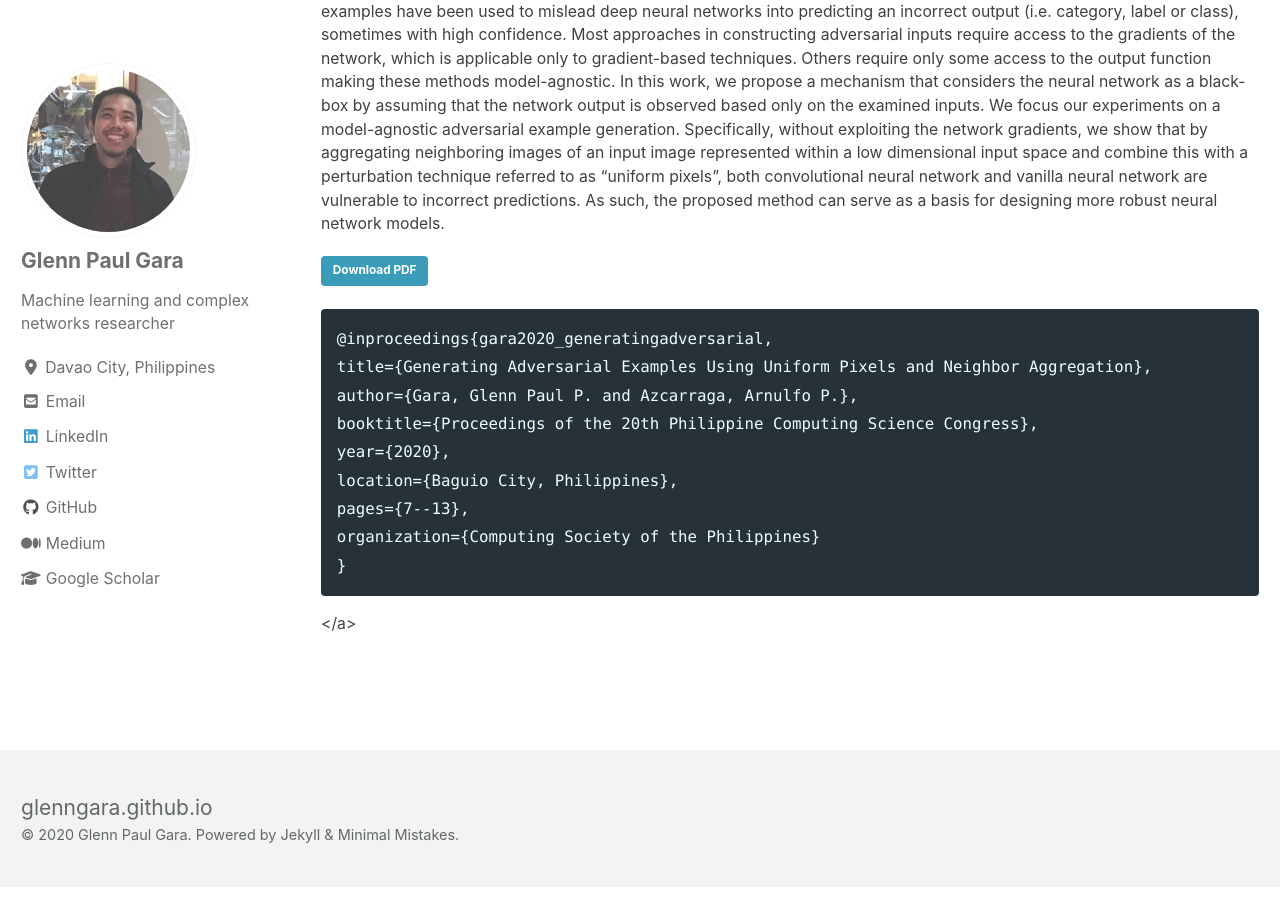
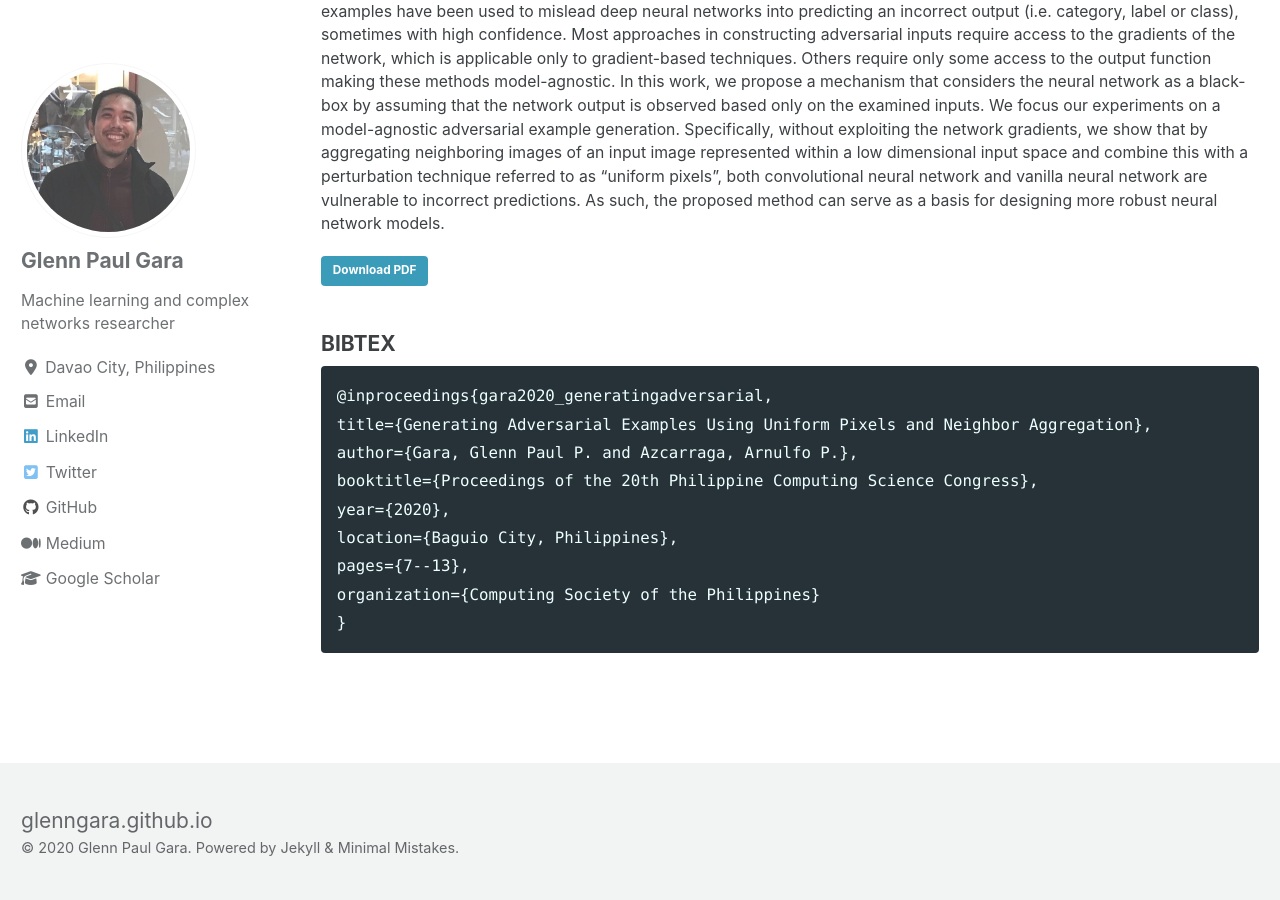
Before and after one commit to glenngara/glenngara.github.io, a Jekyll site: the page built from _pages/publications/generating-adversarial-examples.md, in a window 1280 px wide and 900 px high, scrolled down 851 px. Built offline with Jekyll 4.4.1, drawn with Linux system fonts in a browser that asks for light colours; cached includes are drawn as plain includes; nearby versions of some CDN libraries.

Commit message:
Edited content

````diff
--- a/_pages/publications/generating-adversarial-examples.md
+++ b/_pages/publications/generating-adversarial-examples.md
@@ -17,7 +17,7 @@ Deep neural networks have gained popularity due to its exceptional performance o
 
 <a href="/assets/files/publications/generating-adversarial-examples/gara2020_generatingadversarial.pdf" class="btn btn--info">Download PDF</a>
 
-<a href="bibtex">
+###### BIBTEX
 ```
 @inproceedings{gara2020_generatingadversarial,
 title={Generating Adversarial Examples Using Uniform Pixels and Neighbor Aggregation},
@@ -29,4 +29,3 @@ pages={7--13},
 organization={Computing Society of the Philippines}
 }
 ```
-</a>
````
